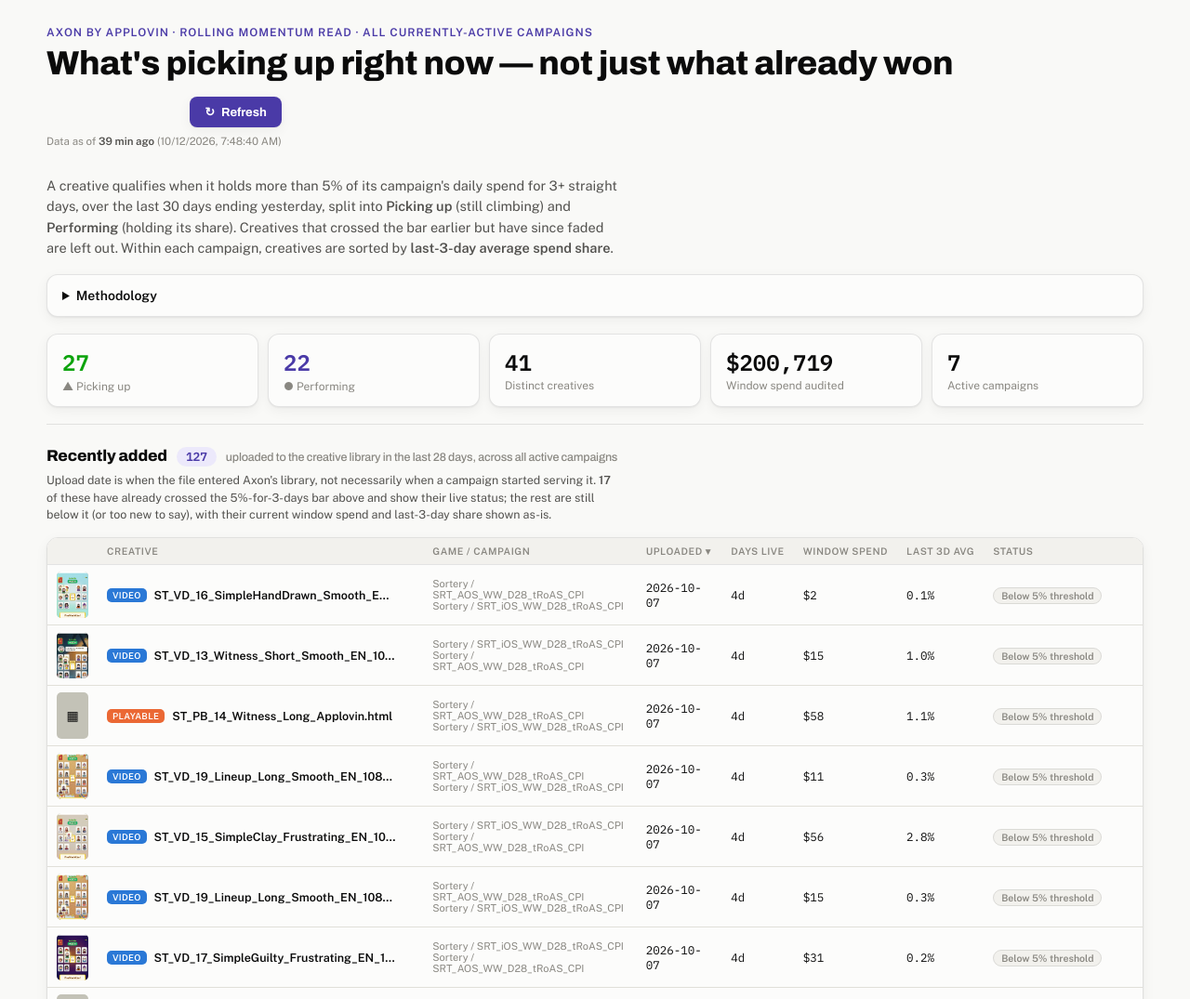
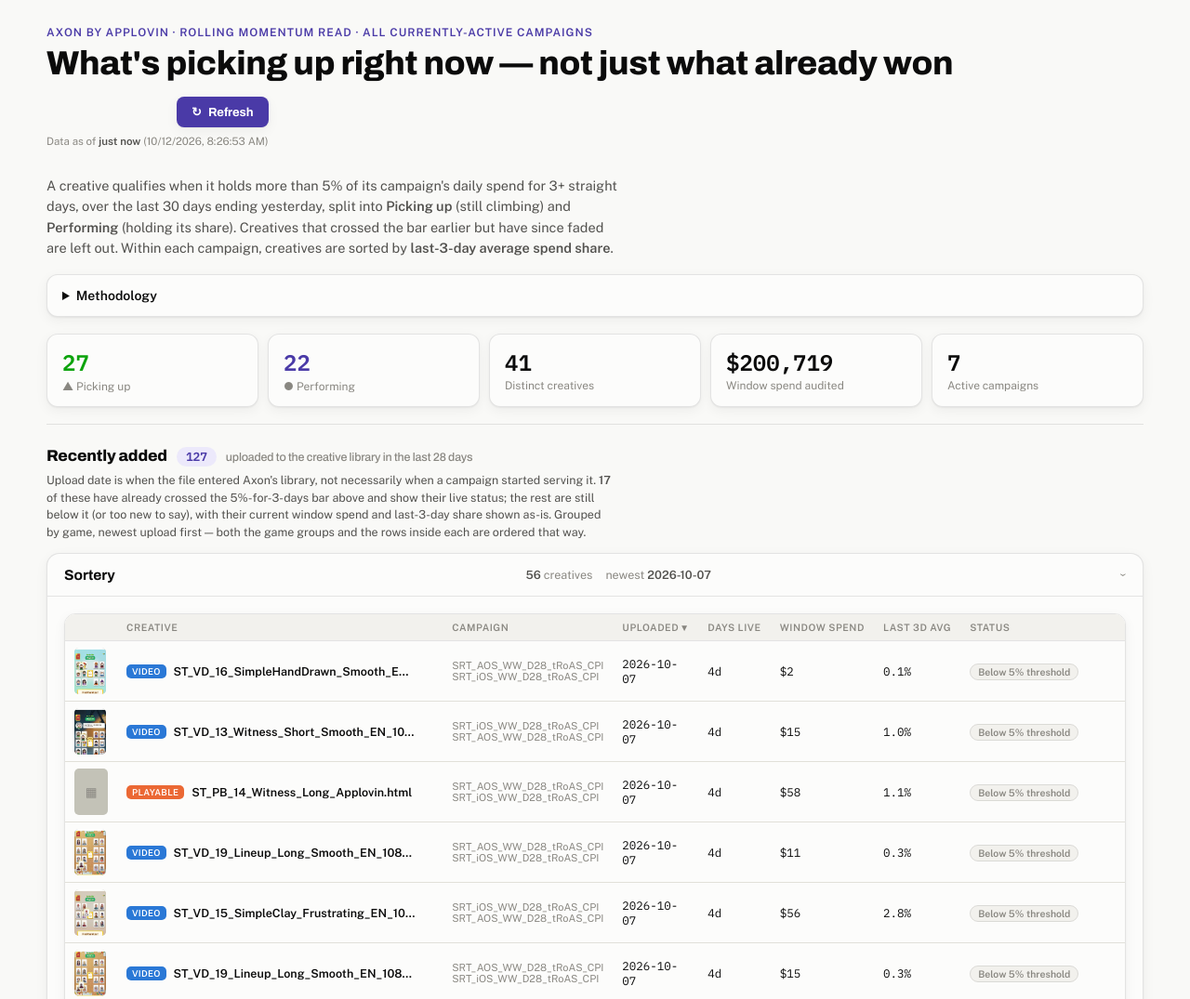
Before and after one commit to ananya0419/axon-creative-dashboard, a website: page docs/index.html in a window 1280 px wide. Shown: the top 1075 px of the page at 93% size. Drawn offline with nearby package versions, Linux system fonts and the light colour scheme.

Commit message:
Group Recently Added by game as collapsible dropdowns (newest first); add game-name fallback resolver (Road Connect)

```diff
--- a/docs/index.html
+++ b/docs/index.html
@@ -209,9 +209,7 @@
   <section class="recent-section">
     <h2 class="recent-title">Recently added <span class="pill" id="recentCount">&hellip;</span><span class="recent-sub" id="recentSub"></span></h2>
     <p class="recent-note" id="recentNote"></p>
-    <div class="tablewrap">
-      <table class="recenttable" id="recentTable"></table>
-    </div>
+    <div id="recentGroups"></div>
   </section>
 
   <nav class="games" id="gameNav"></nav>
@@ -416,14 +414,7 @@
     });
   }
 
-  function renderRecentTable(){
-    const list = sortRecent(recentData);
-    document.getElementById('recentCount').textContent = recentData.length;
-    const qualCount = recentData.filter(a=>a.isQualifying).length;
-    document.getElementById('recentSub').textContent = `uploaded to the creative library in the last ${meta.recentUploadWindowDays} days, across all active campaigns`;
-    document.getElementById('recentNote').innerHTML = `Upload date is when the file entered Axon's library, not necessarily when a campaign started serving it. <b>${qualCount}</b> of these have already crossed the 5%-for-3-days bar above and show their live status; the rest are still below it (or too new to say), with their current window spend and last-3-day share shown as-is.`;
-
-    const rows = list.map(a=>{
+  function recentRowHtml(a){
     let thumbHtml;
     if(a.type==='ENDCARD'){
       thumbHtml = `<div class="rthumb"><img src="${a.url}" loading="lazy" alt=""></div>`;
@@ -433,7 +424,7 @@
       thumbHtml = `<div class="rthumb empty">${a.type==='PLAYABLE'?'▦':'–'}</div>`;
     }
 
-      const campHtml = a.campaigns.map(c=>`${c.game} / ${c.name}`).join('<br>') || '<span style="color:var(--muted)">not yet in an active campaign</span>';
+    const campHtml = a.campaigns.map(c=>c.name).join('<br>') || '<span style="color:var(--muted)">not yet in an active campaign</span>';
 
     let statusHtml;
     if(a.campaigns.length===0){
@@ -457,22 +448,52 @@
       <td class="mono">${a.bestLastAvg>0?a.bestLastAvg.toFixed(1)+'%':'&mdash;'}</td>
       <td>${statusHtml}</td>
     </tr>`;
-    }).join('');
+  }
 
-    const cols = [
-      ['', ''], ['name','Creative'], ['', 'Game / Campaign'], ['uploadDate','Uploaded'],
+  const RECENT_COLS = [
+    ['', ''], ['name','Creative'], ['', 'Campaign'], ['uploadDate','Uploaded'],
     ['daysLive','Days live'], ['totalSpend','Window spend'], ['bestLastAvg','Last 3d avg'], ['', 'Status'],
   ];
-    const theadHtml = cols.map(([key,label])=>{
+  function recentTheadHtml(){
+    return RECENT_COLS.map(([key,label])=>{
       const sortable = !!key;
       const sorted = sortable && recentSort.key===key;
       return `<th ${sortable?`data-sort-key="${key}"`:''} class="${sorted?'sorted':''}">${label}</th>`;
     }).join('');
+  }
 
-    document.getElementById('recentTable').innerHTML = `
-      <thead><tr>${theadHtml}</tr></thead>
-      <tbody>${rows}</tbody>
-    `;
+  function renderRecentTable(){
+    document.getElementById('recentCount').textContent = recentData.length;
+    const qualCount = recentData.filter(a=>a.isQualifying).length;
+    document.getElementById('recentSub').textContent = `uploaded to the creative library in the last ${meta.recentUploadWindowDays} days`;
+    document.getElementById('recentNote').innerHTML = `Upload date is when the file entered Axon's library, not necessarily when a campaign started serving it. <b>${qualCount}</b> of these have already crossed the 5%-for-3-days bar above and show their live status; the rest are still below it (or too new to say), with their current window spend and last-3-day share shown as-is. Grouped by game, newest upload first &mdash; both the game groups and the rows inside each are ordered that way.`;
+
+    // Group by game (a creative's game comes from its highest-spending campaign;
+    // one with zero spend anywhere yet has no campaign to infer a game from).
+    const groups = {};
+    for(const a of recentData){
+      const game = a.campaigns.length ? a.campaigns[0].game : 'Not yet in an active campaign';
+      (groups[game] = groups[game] || []).push(a);
+    }
+    const latestOf = list => Math.max(...list.map(a => a.uploadDate ? new Date(a.uploadDate).getTime() : 0));
+    const gameOrder = Object.keys(groups).sort((g1,g2) => latestOf(groups[g2]) - latestOf(groups[g1]));
+
+    document.getElementById('recentGroups').innerHTML = gameOrder.map((game, gi) => {
+      const items = sortRecent(groups[game]);
+      const rows = items.map(recentRowHtml).join('');
+      return `<details class="campaign" ${gi===0?'open':''}>
+        <summary>
+          <div><span class="name">${game}</span></div>
+          <div class="meta"><span><b>${items.length}</b> creative${items.length>1?'s':''}</span><span>newest <b>${items[0]?.uploadDate||'&mdash;'}</b></span></div>
+          <span class="chev">&#8250;</span>
+        </summary>
+        <div class="inner">
+          <div class="tablewrap">
+            <table class="recenttable"><thead><tr>${recentTheadHtml()}</tr></thead><tbody>${rows}</tbody></table>
+          </div>
+        </div>
+      </details>`;
+    }).join('');
 
     document.querySelectorAll('[data-sort-key]').forEach(th=>{
       th.addEventListener('click', ()=>{
--- a/docs/meta.json
+++ b/docs/meta.json
@@ -1 +1 @@
-{"generatedAt":"2026-10-12T07:48:40.322Z","window":{"start":"2026-09-12","end":"2026-10-11","days":30},"recentUploadWindowDays":28,"liveCampaignCount":7,"liveCampaigns":["RC_AOS_WW_D28_CPM","WD_AOS_WW_D28_CPM","SRT_iOS_WW_D28_tRoAS_CPI","SRT_AOS_WW_D28_tRoAS_CPI","AM_ROW_D28_RoAS_CPI","AM_iOS_US_D28_tRoAS_CPI","DM_AOS_WW_D7_tRoAS_CPI"]}
+{"generatedAt":"2026-10-12T08:26:53.184Z","window":{"start":"2026-09-12","end":"2026-10-11","days":30},"recentUploadWindowDays":28,"liveCampaignCount":7,"liveCampaigns":["RC_AOS_WW_D28_CPM","WD_AOS_WW_D28_CPM","SRT_iOS_WW_D28_tRoAS_CPI","SRT_AOS_WW_D28_tRoAS_CPI","AM_ROW_D28_RoAS_CPI","AM_iOS_US_D28_tRoAS_CPI","DM_AOS_WW_D7_tRoAS_CPI"]}
```
Also changed, not shown: scripts/build.mjs (+19 -3 lines), docs/final_data_active.json, docs/recent_creatives_final.json. Lines whose indentation alone changed are shown as unchanged.
